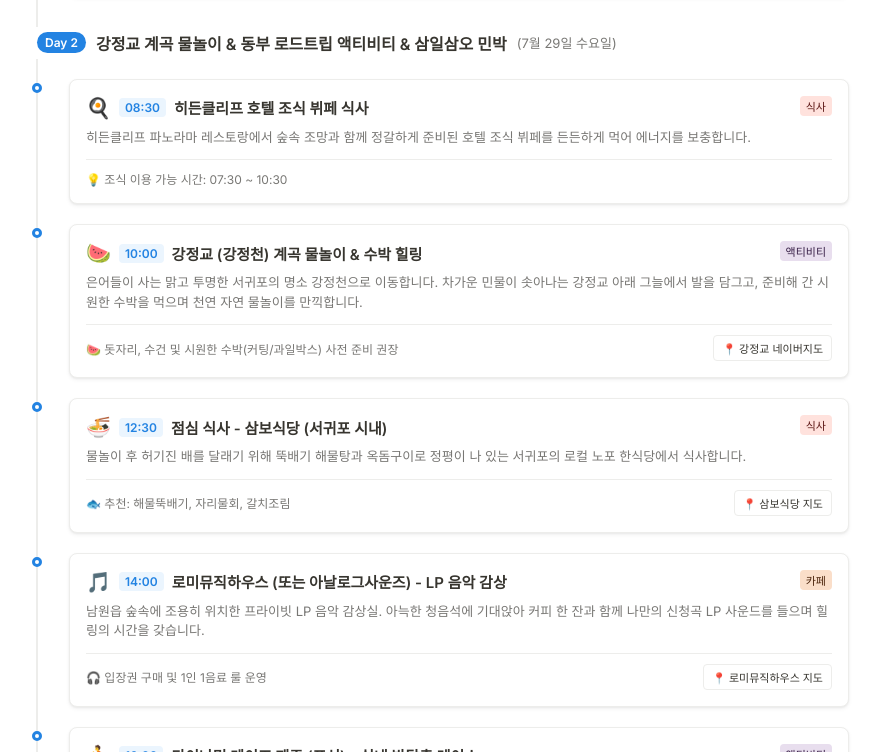
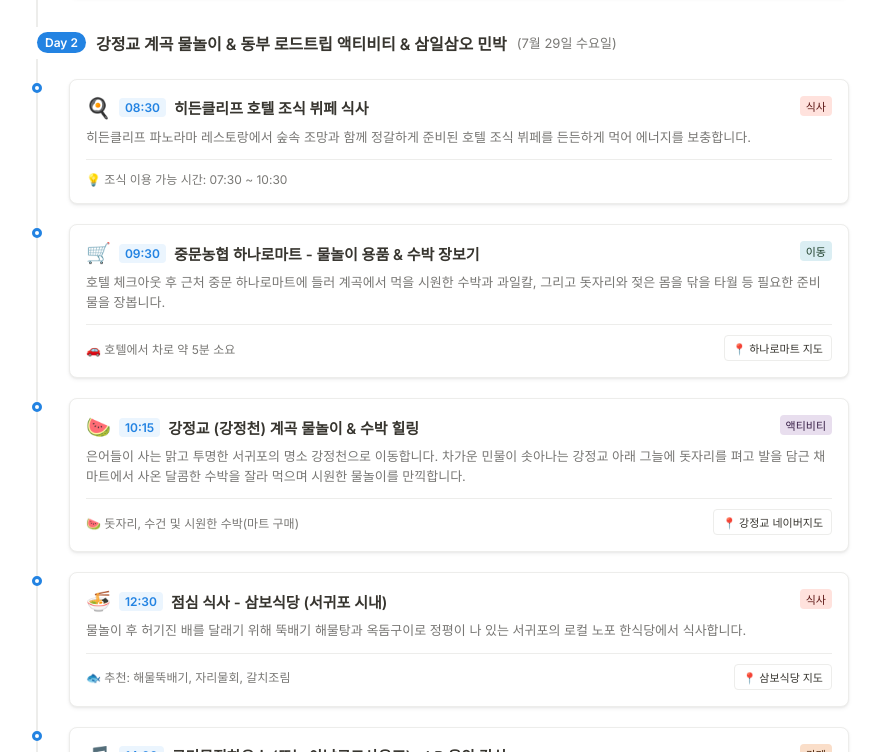
Before and after one commit to Junsic-Choi/Jeju, a plain HTML site: page index.html in a window 1280 px wide. Shown: the part 1961-2713 px from the top of the page, without its empty margins (331-1211 px from the left). Drawn offline with nearby package versions, Linux system fonts and the light colour scheme.

Commit message:
feat: Add 하나로마트 grocery shopping stop to Day 2 timeline and map routes

```diff
--- a/app.js
+++ b/app.js
@@ -36,7 +36,8 @@ const routeData = {
   ],
   day2: [
     { lat: 33.2530, lng: 126.4082, name: '히든클리프 호텔 🍳', desc: '08:30 조식 후 체크아웃' },
-    { lat: 33.2427, lng: 126.4795, name: '강정교 (강정천) 🍉', desc: '10:00 계곡 그늘 시원한 물놀이 & 수박 힐링' },
+    { lat: 33.2515, lng: 126.4312, name: '중문 하나로마트 🛒', desc: '09:30 수박, 과일칼, 물놀이용품 장보기' },
+    { lat: 33.2427, lng: 126.4795, name: '강정교 (강정천) 🍉', desc: '10:15 계곡 그늘 시원한 물놀이 & 수박 힐링' },
     { lat: 33.2488, lng: 126.5606, name: '삼보식당 뚝배기 🍲', desc: '12:30 든든한 한식 노포 점심' },
     { lat: 33.2801, lng: 126.7188, name: '로미뮤직하우스 🎵', desc: '14:00 남원 감성 가득 LP 음악 청음' },
     { lat: 33.4116, lng: 126.7909, name: '다이나믹 메이즈 🏃', desc: '16:00 실내 탈출 메이즈 액티비티' },
--- a/index.html
+++ b/index.html
@@ -280,17 +280,38 @@
                   <div class="timeline-card">
                     <div class="card-header">
                       <div class="card-title-group">
+                        <span class="card-emoji">🛒</span>
+                        <span class="card-time">09:30</span>
+                        <span class="card-title">중문농협 하나로마트 - 물놀이 용품 & 수박 장보기</span>
+                      </div>
+                      <div class="card-tags">
+                        <span class="notion-tag tag-green">이동</span>
+                      </div>
+                    </div>
+                    <p class="card-desc">호텔 체크아웃 후 근처 중문 하나로마트에 들러 계곡에서 먹을 시원한 수박과 과일칼, 그리고 돗자리와 젖은 몸을 닦을 타월 등 필요한 준비물을 장봅니다.</p>
+                    <div class="card-footer">
+                      <span class="card-meta-detail">🚗 호텔에서 차로 약 5분 소요</span>
+                      <a href="https://map.naver.com/v5/search/중문농협하나로마트" target="_blank" class="map-btn">📍 하나로마트 지도</a>
+                    </div>
+                  </div>
+                </div>
+
+                <div class="timeline-item">
+                  <div class="timeline-item-marker"></div>
+                  <div class="timeline-card">
+                    <div class="card-header">
+                      <div class="card-title-group">
                         <span class="card-emoji">🍉</span>
-                        <span class="card-time">10:00</span>
+                        <span class="card-time">10:15</span>
                         <span class="card-title">강정교 (강정천) 계곡 물놀이 & 수박 힐링</span>
                       </div>
                       <div class="card-tags">
                         <span class="notion-tag tag-purple">액티비티</span>
                       </div>
                     </div>
-                    <p class="card-desc">은어들이 사는 맑고 투명한 서귀포의 명소 강정천으로 이동합니다. 차가운 민물이 솟아나는 강정교 아래 그늘에서 발을 담그고, 준비해 간 시원한 수박을 먹으며 천연 자연 물놀이를 만끽합니다.</p>
+                    <p class="card-desc">은어들이 사는 맑고 투명한 서귀포의 명소 강정천으로 이동합니다. 차가운 민물이 솟아나는 강정교 아래 그늘에 돗자리를 펴고 발을 담근 채 마트에서 사온 달콤한 수박을 잘라 먹으며 시원한 물놀이를 만끽합니다.</p>
                     <div class="card-footer">
-                      <span class="card-meta-detail">🍉 돗자리, 수건 및 시원한 수박(커팅/과일박스) 사전 준비 권장</span>
+                      <span class="card-meta-detail">🍉 돗자리, 수건 및 시원한 수박(마트 구매)</span>
                       <a href="https://map.naver.com/v5/search/강정교" target="_blank" class="map-btn">📍 강정교 네이버지도</a>
                     </div>
                   </div>
```
